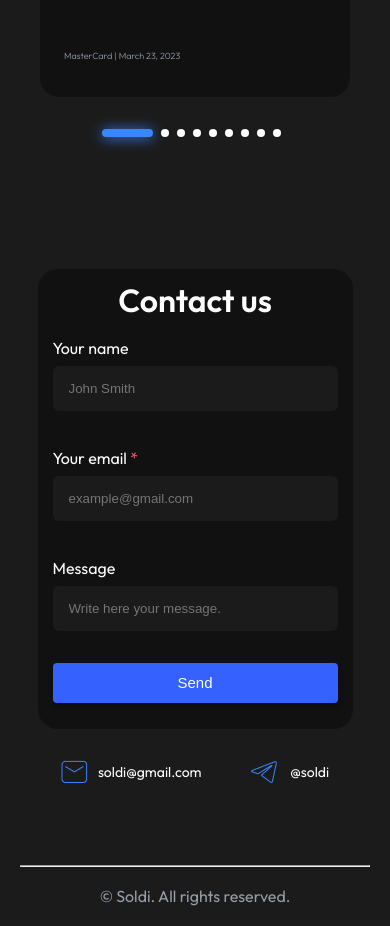
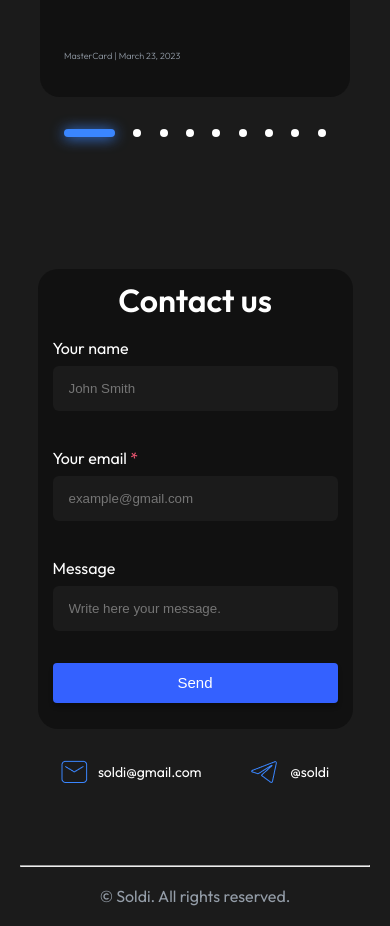
Before and after one commit to denbasun/Soldi.github.io, a React (Create React App) app: page / in a window 390 px wide. Shown: the part 5360-6286 px from the top of the page. Built offline with nearby package versions, Linux system fonts and the light colour scheme.

Commit message:
Final Soldi v1.011

```diff
--- a/src/components/reviews/Reviews.js
+++ b/src/components/reviews/Reviews.js
@@ -31,7 +31,6 @@ function Reviews({setRef}) {
 
     useEffect(()=>{
         setClickedDotId(0)
-
     },[value])
 
     const updateSizes = useCallback(() => {
--- a/src/components/reviews/Reviews.scss
+++ b/src/components/reviews/Reviews.scss
@@ -17,12 +17,13 @@
             display: flex;
             justify-content: center;
             align-items:center;
+            width: 8%;
             .dot{
                 display: block;
                 border-radius: 100%;
                 width: 8px;
                 height: 8px;
-                margin-right: 8px;
+                margin: 0 auto;
                 background-color: #fff;
                 user-select: none;
                 cursor: pointer;
@@ -43,12 +44,55 @@
     }
 }
 
+@media (max-width: 1200px) {
+    .reviews{
+        &-slider{
+            .dots{
+                width: 10%;
+            }
+        }
+    }
+}
+
+@media (max-width: 992px) {
+    .reviews{
+        &-slider{
+            .dots{
+                width: 20%;
+            }
+        }
+    }
+}
+
+@media (max-width: 768px) {
+    .reviews{
+        &-slider{
+            .dots{
+                width: 40%;
+            }
+        }
+    }
+}
+
 @media (max-width: 576px) {
     .reviews{
         &-slider{
+            .dots{
+                width: 60%;
+            }
             .reviews-card-wrapper{
                     margin: 36px 20px 32px 20px;
             }
         }
     }
 }
+
+@media (max-width: 414px) {
+    .reviews{
+        &-slider{
+            .dots{
+                width: 80%;
+            }
+        }
+    }
+}
```
